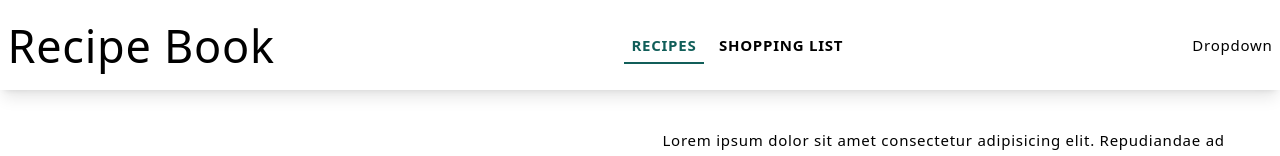
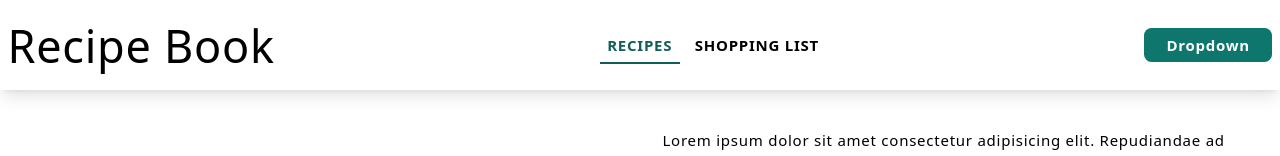
Before and after one commit to markusantonwolf/learning-angular-complete-guide, an Angular app: page /recipes in a window 1280 px wide. Shown: the top 156 px of the page. Built offline with nearby package versions, Linux system fonts and the light colour scheme.

Commit message:
Added dropdown button

```diff
--- a/src/app/app.module.ts
+++ b/src/app/app.module.ts
@@ -13,6 +13,7 @@ import { ShoppingListComponent } from './shopping-list/shopping-list.component';
 import { ShoppingEditComponent } from './shopping-list/shopping-edit/shopping-edit.component';
 import { ButtonComponent } from './button/button.component';
 import { HomeComponent } from './home/home.component';
+import { DropdownDirective } from './shared/dropdown.directive';
 
 const appRoutes: Routes = [
     { path: '', component: HomeComponent },
@@ -32,6 +33,7 @@ const appRoutes: Routes = [
         ShoppingEditComponent,
         ButtonComponent,
         HomeComponent,
+        DropdownDirective,
     ],
     imports: [
         BrowserModule,
--- a/src/app/header/header.component.html
+++ b/src/app/header/header.component.html
@@ -1,7 +1,7 @@
-<div class="mb-8 shadow-lg p-4 lg:p-2">
+<div class="mb-8 p-4 shadow-lg lg:p-2">
     <div class="container flex items-center justify-between py-4">
         <a routerLink="/" class="text-5xl font-thin">Recipe Book</a>
-        <ul class="flex-center uppercase font-bold gap-4">
+        <ul class="flex-center gap-4 font-bold uppercase">
             <li>
                 <a
                     routerLink="/recipes"
@@ -17,8 +17,24 @@
                 >
             </li>
         </ul>
-        <ul>
-            <li><a href="#">Dropdown</a></li>
-        </ul>
+        <div class="relative flex-col">
+            <button
+                type="button"
+                class="relative rounded-lg bg-teal-700 px-6 py-2 font-bold leading-tight text-white"
+                (click)="toggleDropdown()"
+            >
+                Dropdown
+            </button>
+            <ul
+                class="absolute flex flex-col space-y-4 rounded-lg bg-white border border-teal-700 p-4"
+                *ngIf="isOpen"
+            >
+                <li><a href="#">Punkt 1</a></li>
+                <li><a href="#">Punkt 2</a></li>
+                <li><a href="#">Punkt 3</a></li>
+                <li><a href="#">Punkt 4</a></li>
+                <li><a href="#">Punkt 5</a></li>
+            </ul>
+        </div>
     </div>
 </div>
--- a/src/app/header/header.component.ts
+++ b/src/app/header/header.component.ts
@@ -5,7 +5,12 @@ import { Component, OnInit } from '@angular/core';
     templateUrl: './header.component.html',
 })
 export class HeaderComponent implements OnInit {
+    isOpen: boolean = false;
     constructor() {}
 
     ngOnInit(): void {}
+
+    toggleDropdown() {
+        this.isOpen = !this.isOpen;
+    }
 }
--- /dev/null
+++ b/src/app/shared/dropdown.directive.ts
@@ -0,0 +1,13 @@
+import { Directive, HostBinding, HostListener } from '@angular/core';
+
+@Directive({
+    selector: '[appDropdown]',
+})
+export class DropdownDirective {
+    @HostBinding('class.open') isOpen: boolean = false;
+    @HostListener('click') toggleOpen() {
+        console.info('click', this.isOpen);
+        this.isOpen = !this.isOpen;
+    }
+    constructor() {}
+}
--- a/src/styles.css
+++ b/src/styles.css
@@ -11,4 +11,8 @@
     .flex-center {
         @apply flex items-center justify-center;
     }
+
+    .open:first-child {
+        @apply flex;
+    }
 }
```
